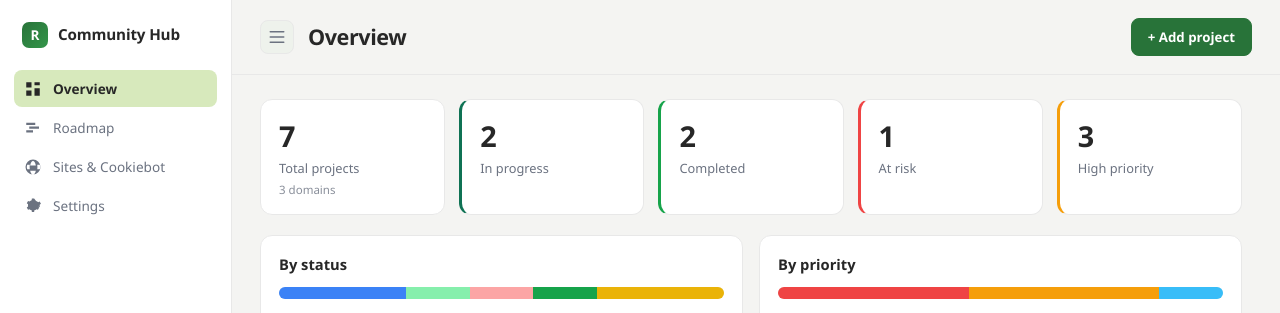
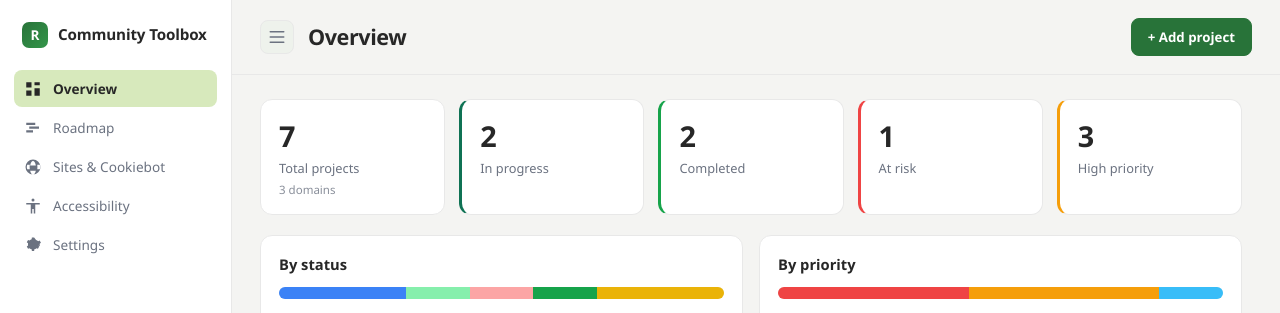
Before and after one commit to lkondragunta-relias/communities-toolbox, a React (Vite) app: page / in a window 1280 px wide. Shown: the top 313 px of the page. Built offline with nearby package versions, Linux system fonts and the light colour scheme; no server answers.

Commit message:
Add accessibility dasboard

```diff
--- a/src/components/Sidebar.jsx
+++ b/src/components/Sidebar.jsx
@@ -17,6 +17,9 @@ const ICONS = {
   settings: (
     <path d="M12 8a4 4 0 100 8 4 4 0 000-8zm8.9 5.6.1-1.6-.1-1.6 1.7-1.3-1.7-3-2 .8a7 7 0 0 0-2.8-1.6L13.5 2h-3l-.3 2.3A7 7 0 0 0 7.4 6l-2-.8-1.7 3 1.7 1.3-.1 1.6.1 1.6-1.7 1.3 1.7 3 2-.8a7 7 0 0 0 2.8 1.6l.3 2.3h3l.3-2.3a7 7 0 0 0 2.8-1.6l2 .8 1.7-3-1.7-1.3z" />
   ),
+  accessibility: (
+    <path d="M12 2a2 2 0 110 4 2 2 0 010-4zM3 8h18v2h-6v12h-2v-6h-2v6H9V10H3V8z" />
+  ),
 };
 
 const NAV = [
@@ -24,6 +27,11 @@ const NAV = [
   { id: "timeline", label: "Roadmap" },
   // { id: "table", label: "Projects" }, // hidden for now
   { id: "sites", label: "Sites & Cookiebot" },
+  {
+    id: "accessibility",
+    label: "Accessibility",
+    href: "https://a11y-monitor-seven.vercel.app/dashboard",
+  },
   { id: "settings", label: "Settings" },
 ];
 
@@ -50,7 +58,20 @@ export default function Sidebar({
       </div>
 
       <nav className="sidebar__nav" aria-label="Primary">
-        {NAV.map((item) => (
+        {NAV.map((item) =>
+          item.href ? (
+            <a
+              key={item.id}
+              href={item.href}
+              target="_blank"
+              rel="noopener noreferrer"
+              title={collapsed ? item.label : undefined}
+              className="sidebar__link"
+            >
+              <NavIcon name={item.id} />
+              <span className="sidebar__link-text">{item.label}</span>
+            </a>
+          ) : (
             <button
               key={item.id}
               type="button"
@@ -62,7 +83,8 @@ export default function Sidebar({
               <NavIcon name={item.id} />
               <span className="sidebar__link-text">{item.label}</span>
             </button>
-        ))}
+          )
+        )}
       </nav>
 
       <div className="sidebar__footer">
--- a/src/config/roadmapDefaults.js
+++ b/src/config/roadmapDefaults.js
@@ -1,5 +1,5 @@
 /** Merged on top of Google Sheets data (meta + team filter definitions). */
-export const ROADMAP_TITLE = "Community Hub";
+export const ROADMAP_TITLE = "Community Toolbox";
 
 export const ROADMAP_DEFAULTS = {
   meta: {},
--- a/src/styles/roadmap.css
+++ b/src/styles/roadmap.css
@@ -1947,6 +1947,7 @@ html, body, #root { height: 100%; }
   text-align: left;
   cursor: pointer;
   transition: background 0.15s ease, color 0.15s ease;
+  text-decoration: none;
 }
 
 .sidebar__link:hover {
```
Lines whose indentation alone changed are shown as unchanged.
